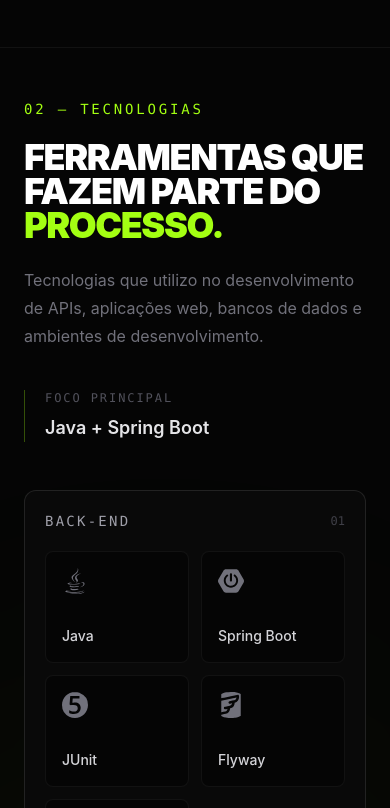
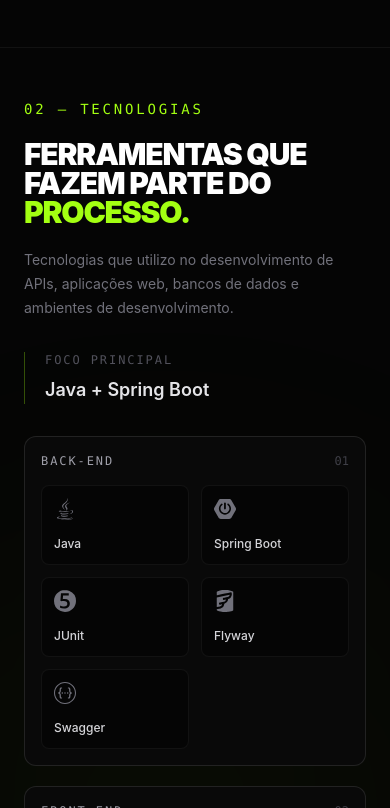
Before and after one commit to kleberson154/portfolio-v2, a React (Vite) app: page / in a window 390 px wide. Shown: the part 1976-2784 px from the top of the page. Built offline with nearby package versions, Linux system fonts and the light colour scheme.

Commit message:
feat: enhance layout and styling in Technologies section for improved readability and consistency

```diff
--- a/src/sections/Technologies.tsx
+++ b/src/sections/Technologies.tsx
@@ -7,7 +7,7 @@
   FaGitAlt,
   FaGithub,
   FaHtml5,
-  FaCss3Alt,
+  FaCss3Alt
 } from 'react-icons/fa'
 import {
   SiSpringboot,
@@ -19,7 +19,7 @@
   SiMongodb,
   SiFlyway,
   SiSwagger,
-  SiJunit5,
+  SiJunit5
 } from 'react-icons/si'
 
 const technologyGroups = [
@@ -28,89 +28,89 @@
     technologies: [
       {
         name: 'Java',
-        icon: FaJava,
+        icon: FaJava
       },
       {
         name: 'Spring Boot',
-        icon: SiSpringboot,
+        icon: SiSpringboot
       },
       {
         name: 'JUnit',
-        icon: SiJunit5,
+        icon: SiJunit5
       },
       {
         name: 'Flyway',
-        icon: SiFlyway,
+        icon: SiFlyway
       },
       {
         name: 'Swagger',
-        icon: SiSwagger,
-      },
-    ],
+        icon: SiSwagger
+      }
+    ]
   },
   {
     title: 'Front-end',
     technologies: [
       {
         name: 'React',
-        icon: FaReact,
+        icon: FaReact
       },
       {
         name: 'TypeScript',
-        icon: SiTypescript,
+        icon: SiTypescript
       },
       {
         name: 'JavaScript',
-        icon: SiJavascript,
+        icon: SiJavascript
       },
       {
         name: 'HTML',
-        icon: FaHtml5,
+        icon: FaHtml5
       },
       {
         name: 'CSS',
-        icon: FaCss3Alt,
+        icon: FaCss3Alt
       },
       {
         name: 'Tailwind CSS',
-        icon: SiTailwindcss,
-      },
-    ],
+        icon: SiTailwindcss
+      }
+    ]
   },
   {
     title: 'Banco de dados',
     technologies: [
       {
         name: 'PostgreSQL',
-        icon: SiPostgresql,
+        icon: SiPostgresql
       },
       {
         name: 'MySQL',
-        icon: SiMysql,
+        icon: SiMysql
       },
       {
         name: 'MongoDB',
-        icon: SiMongodb,
-      },
-    ],
+        icon: SiMongodb
+      }
+    ]
   },
   {
     title: 'Ferramentas & DevOps',
     technologies: [
       {
         name: 'Docker',
-        icon: FaDocker,
+        icon: FaDocker
       },
       {
         name: 'Git',
-        icon: FaGitAlt,
+        icon: FaGitAlt
       },
       {
         name: 'GitHub',
-        icon: FaGithub,
-      },
-    ],
-  },
+        icon: FaGithub
+      }
+    ]
+  }
 ]
 
 export default function Technologies() {
@@ -119,34 +119,34 @@
       id="technologies"
       className="relative overflow-hidden border-t border-white/5 px-6 py-12"
     >
-      <div className="pointer-events-none absolute right-0 top-1/3 h-[450px] w-[450px] rounded-full bg-[#a3ff12]/5 blur-[150px]" />
+      <div className="pointer-events-none absolute right-0 top-1/3 h-112.5 w-112.5 rounded-full bg-[#a3ff12]/5 blur-[150px]" />
 
       <div className="relative mx-auto max-w-7xl">
         <motion.div
           initial={{ opacity: 0, y: 30 }}
           whileInView={{ opacity: 1, y: 0 }}
-          viewport={{ once: true, amount: 0.2 }}
+          viewport={{ once: false, amount: 0.2 }}
           transition={{ duration: 0.6 }}
-          className="grid gap-12 lg:grid-cols-[0.7fr_1.3fr]"
+          className="grid gap-8 lg:grid-cols-[0.7fr_1.3fr] lg:gap-12"
         >
           <div className="lg:sticky lg:top-6 lg:self-start">
             <span className="font-mono text-sm uppercase tracking-[0.2em] text-[#a3ff12]">
               02 — Tecnologias
             </span>
 
-            <h2 className="mt-5 text-4xl font-black uppercase leading-[0.95] tracking-[-0.04em] text-white sm:text-5xl lg:text-6xl">
+            <h2 className="mt-5 text-3xl font-black uppercase leading-[0.98] tracking-[-0.04em] text-white sm:text-5xl lg:text-6xl">
               Ferramentas que
               <br />
               fazem parte do
               <span className="text-[#a3ff12]"> processo.</span>
             </h2>
 
-            <p className="mt-6 max-w-md text-base leading-7 text-zinc-500">
+            <p className="mt-5 max-w-md text-sm leading-6 text-zinc-500 sm:mt-6 sm:text-base sm:leading-7">
               Tecnologias que utilizo no desenvolvimento de APIs, aplicações
               web, bancos de dados e ambientes de desenvolvimento.
             </p>
 
-            <div className="mt-10 border-l border-[#a3ff12]/30 pl-5">
+            <div className="mt-8 border-l border-[#a3ff12]/30 pl-5 sm:mt-10">
               <p className="font-mono text-xs uppercase tracking-[0.16em] text-zinc-600">
                 Foco principal
               </p>
@@ -186,52 +186,44 @@
   index: number
 }
 
-function TechnologyGroup({
-  group,
-  index,
-}: TechnologyGroupProps) {
+function TechnologyGroup({ group, index }: TechnologyGroupProps) {
   return (
     <motion.div
       initial={{ opacity: 0, x: 30 }}
       whileInView={{ opacity: 1, x: 0 }}
-      viewport={{ once: true, amount: 0.15 }}
+      viewport={{ once: false, amount: 0.15 }}
       transition={{
         duration: 0.5,
-        delay: index * 0.08,
+        delay: index * 0.08
       }}
-      className="group rounded-xl border border-white/10 bg-[#090909] p-5 transition hover:border-white/15 sm:p-6"
+      className="group rounded-xl border border-white/10 bg-[#090909] p-4 transition hover:border-white/15 sm:p-6"
     >
-      <div className="mb-5 flex items-center justify-between">
-        <h3 className="font-mono text-sm uppercase tracking-[0.16em] text-zinc-400">
+      <div className="mb-4 flex items-center justify-between">
+        <h3 className="font-mono text-xs uppercase tracking-[0.16em] text-zinc-400 sm:text-sm">
           {group.title}
         </h3>
 
-        <span className="font-mono text-xs text-zinc-700">
-          0{index + 1}
-        </span>
+        <span className="font-mono text-xs text-zinc-700">0{index + 1}</span>
       </div>
 
       <div className="grid grid-cols-2 gap-3 sm:grid-cols-3">
-        {group.technologies.map((technology) => {
+        {group.technologies.map(technology => {
           const Icon = technology.icon
 
           return (
             <motion.div
               key={technology.name}
               whileHover={{
-                y: -3,
+                y: -3
               }}
               transition={{
-                duration: 0.2,
+                duration: 0.2
               }}
-              className="group/tech flex min-h-28 flex-col justify-between rounded-lg border border-white/5 bg-[#050505] p-4 transition hover:border-[#a3ff12]/25"
+              className="group/tech flex min-h-20 flex-col justify-between rounded-lg border border-white/5 bg-[#050505] p-3 transition hover:border-[#a3ff12]/25 sm:min-h-28 sm:p-4"
             >
-              <Icon
-                size={26}
-                className="text-zinc-500 transition-colors group-hover/tech:text-[#a3ff12]"
-              />
+              <Icon className="text-[22px] text-zinc-500 transition-colors group-hover/tech:text-[#a3ff12] sm:text-[26px]" />
 
-              <span className="mt-5 text-sm font-medium text-zinc-300">
+              <span className="mt-4 text-xs font-medium text-zinc-300 sm:mt-5 sm:text-sm">
                 {technology.name}
               </span>
             </motion.div>
```
